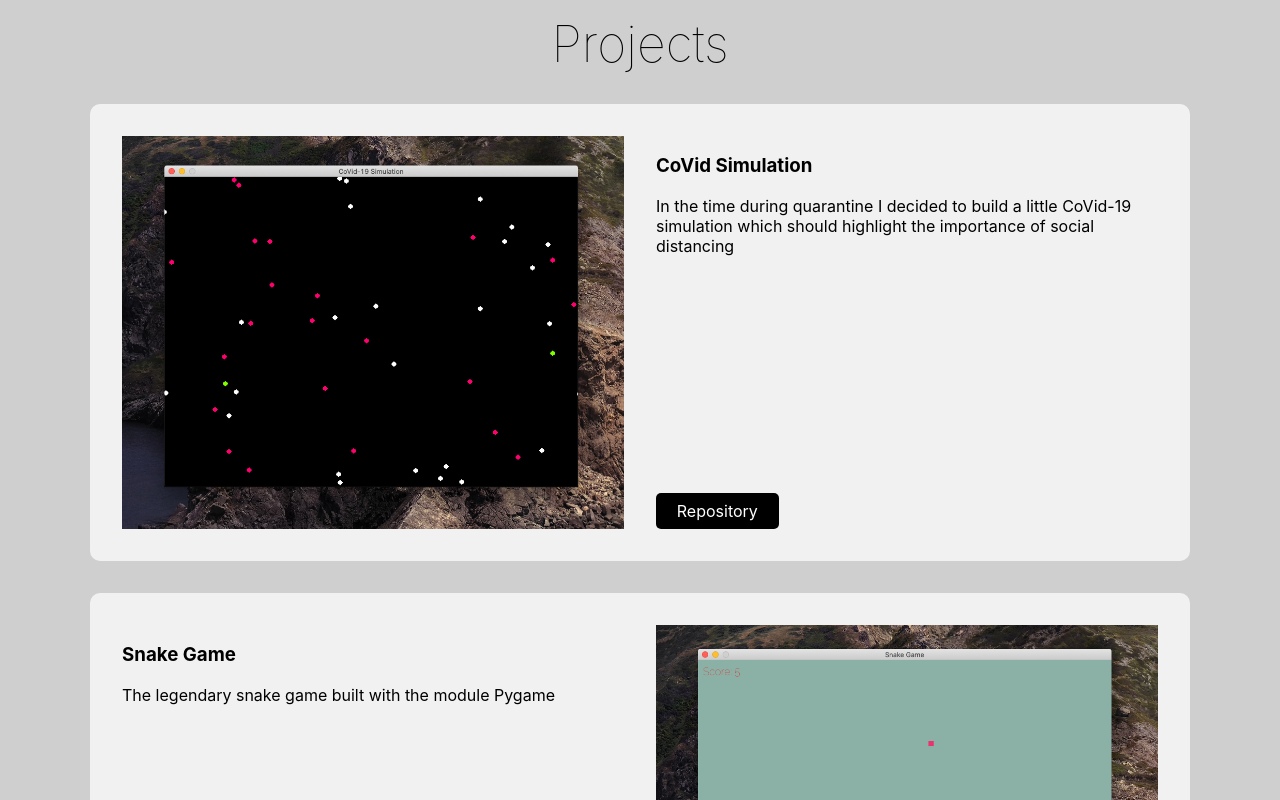
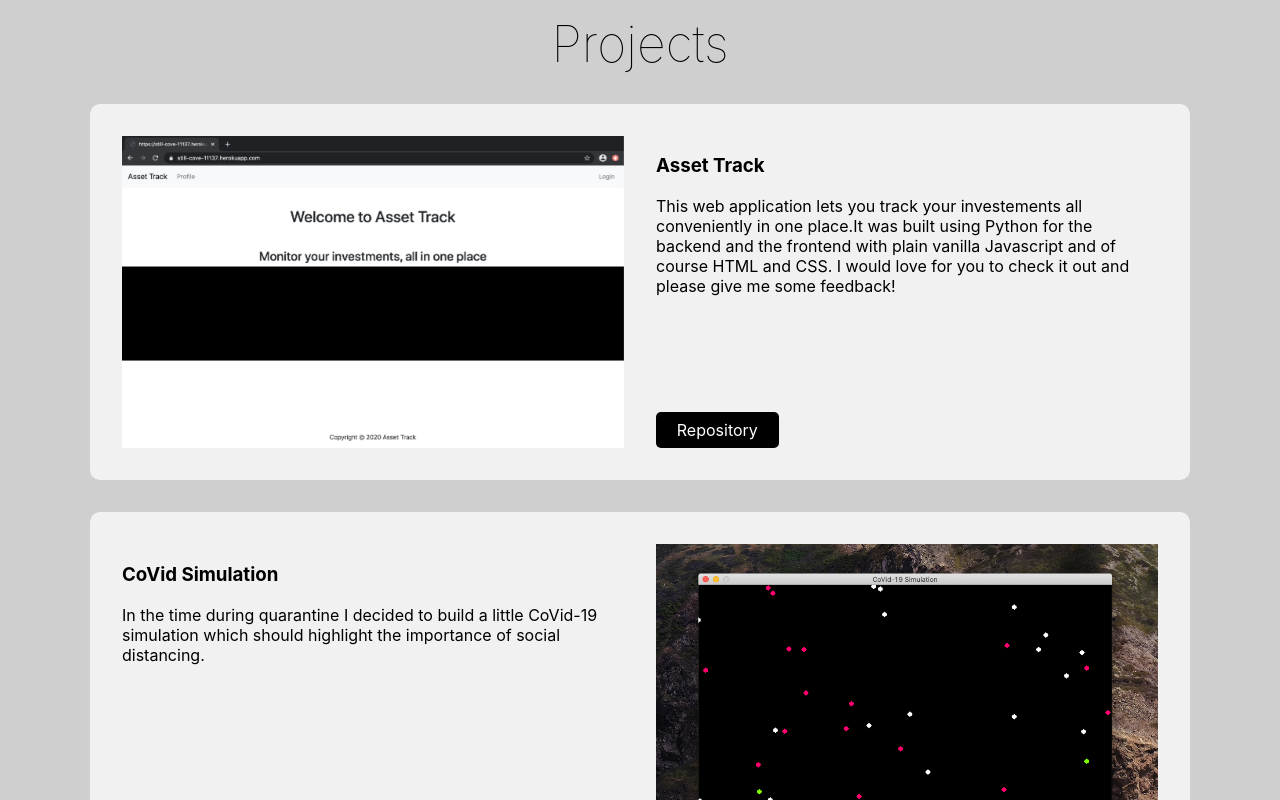
Before and after one commit to rafaelwanner/personal_website, a React (Create React App) app: page / in a window 1280 px wide. Shown: the part 1660-2460 px from the top of the page. Built offline with nearby package versions, Linux system fonts and the light colour scheme.

Commit message:
[PROJECT] Asset Track added

```diff
--- a/src/Components/Project.js
+++ b/src/Components/Project.js
@@ -6,8 +6,9 @@ import Aos from 'aos';
 
 function Project(props) {
 
-    if (props.content.id === 1){ var img = require('../static/images/projects/covid.png') } //find better solution for that
-    else if (props.content.id === 2) { img = require('../static/images/projects/snake.png') }; //find better solution for that
+    if(props.content.id === 1){ var img = require('../static/images/projects/asset_track.png')}
+    else if (props.content.id === 2){ img = require('../static/images/projects/covid.png') } //find better solution for that
+    else if (props.content.id === 3) { img = require('../static/images/projects/snake.png') }; //find better solution for that
 
     if(props.content.id % 2 === 0){
       var animation = 'fade-right';
--- a/src/Data/about.md
+++ b/src/Data/about.md
@@ -1,3 +1,3 @@
 Hello I am Rafael and I love to build things.
-I am 23 years old and was born, raised and live in beautiful Switzerland.
+I am 23 years old and was born, raised and now live in beautiful Switzerland.
 I am currently studying electrical engineering and information technology at [ETH](https://ethz.ch/en.html). Next to my studies I like to read, do various sports and of course improve my coding skills.
--- a/src/Data/projects.js
+++ b/src/Data/projects.js
@@ -1,16 +1,26 @@
 const projects = [
+  {
+    id: 1,
+    title: 'Asset Track',
+    description: 'This web application lets you track your investements all conveniently in one place.'
+               + 'It was built using Python for the backend and the frontend with plain vanilla Javascript and of'
+               + ' course HTML and CSS. I would love for you to check it out and please give me some feedback!',
+    image: '../static/images/projects/asset_track.png',
+    link: 'https://still-cove-11137.herokuapp.com',
+  },
     {
-      id: 1,
+      id: 2,
       title: 'CoVid Simulation',
       description: 'In the time during quarantine I decided to build a little CoVid-19 simulation which should '
-                 + 'highlight the importance of social distancing',
+                 + 'highlight the importance of social distancing. ',
       image: '../static/images/projects/covid.png',
       link: 'https://github.com/rafaelwanner/CoVid-19-Simulation',
     },
     {
-      id: 2,
+      id: 3,
       title: 'Snake Game',
-      description: 'The legendary snake game built with the module Pygame',
+      description: 'My personal implementation of the infamous snake game. I build it using the module Pygame.'
+                + ' My personal record is 30 points. Try and beat me.',
       image: '../static/images/projects/snake.png',
       link: 'https://github.com/rafaelwanner/Snake',
     }
```
Also changed, not shown: src/static/images/projects/asset_track.png (added).
